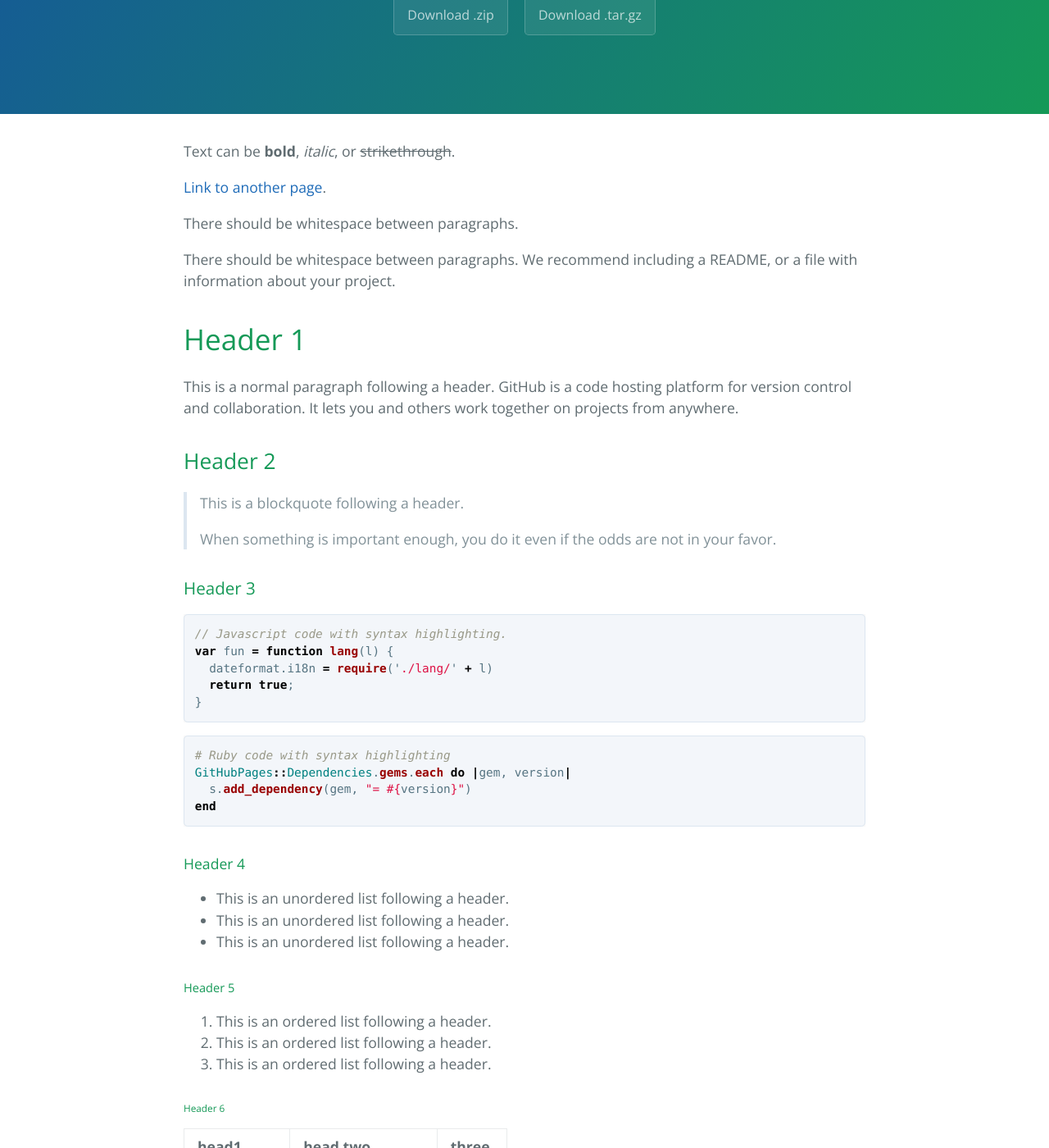
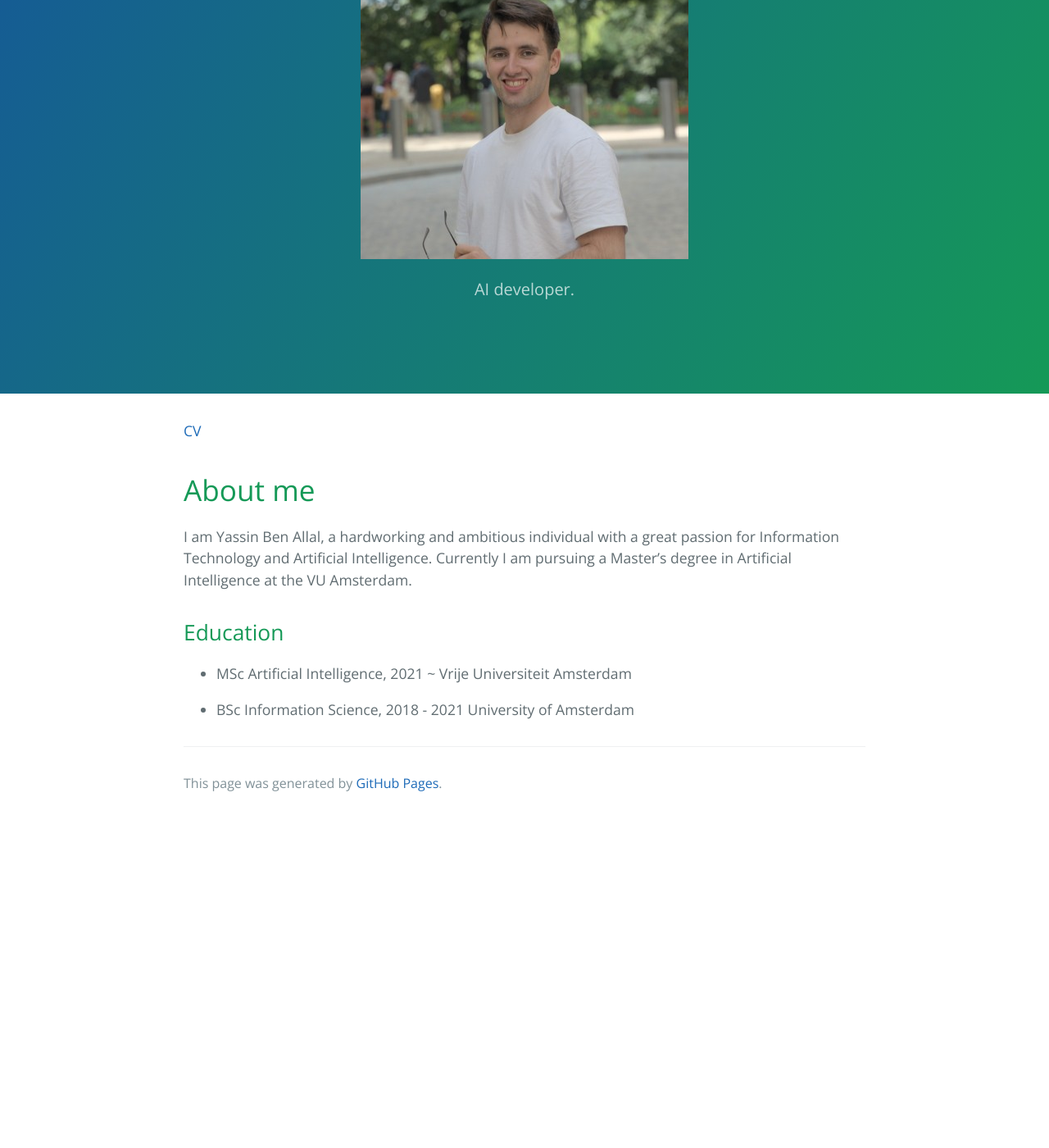
Before and after one commit to YasBenAll/YasBenAll.github.io, a Jekyll site: the page built from index.md, in a window 1280 px wide and 1400 px high, scrolled down 244 px. Shown: the whole window at 82% size. Built offline with Jekyll 4.4.1, drawn with Linux system fonts in a browser that asks for light colours; after the commit the page ends 1243 px from its top, so only the background shows below that; some of the changed text lies outside the part shown.

Commit message:
Created first version of website

````diff
--- a/_config.yml
+++ b/_config.yml
@@ -1,5 +1,6 @@
-title: Cayman theme
-description: Cayman is a clean, responsive theme for GitHub Pages.
+title: Yassin Ben Allal
+description: AI developer.
+image: assets/images/img.jpg
 show_downloads: true
 google_analytics:
 theme: jekyll-theme-cayman
--- a/_layouts/default.html
+++ b/_layouts/default.html
@@ -17,14 +17,8 @@
 
     <header class="page-header" role="banner">
       <h1 class="project-name">{{ page.title | default: site.title | default: site.github.repository_name }}</h1>
+      <img src="{{site.image | relative_url}}" alt="Logo" />
       <h2 class="project-tagline">{{ page.description | default: site.description | default: site.github.project_tagline }}</h2>
-      {% if site.github.is_project_page %}
-        <a href="{{ site.github.repository_url }}" class="btn">View on GitHub</a>
-      {% endif %}
-      {% if site.show_downloads %}
-        <a href="{{ site.github.zip_url }}" class="btn">Download .zip</a>
-        <a href="{{ site.github.tar_url }}" class="btn">Download .tar.gz</a>
-      {% endif %}
     </header>
 
     <main id="content" class="main-content" role="main">
--- a/index.md
+++ b/index.md
@@ -2,122 +2,16 @@
 layout: default
 ---
 
-Text can be **bold**, _italic_, or ~~strikethrough~~.
+[CV](files/CV_yassin_ben_allal.pdf)
 
-[Link to another page](./another-page.html).
+# About me
 
-There should be whitespace between paragraphs.
+I am Yassin Ben Allal, a hardworking and ambitious individual with a great passion for Information Technology and Artificial Intelligence. Currently I am pursuing a Master’s degree in Artificial Intelligence at the VU Amsterdam.
 
-There should be whitespace between paragraphs. We recommend including a README, or a file with information about your project.
+## Education
 
-# Header 1
+- MSc Artificial Intelligence, 2021 ~
+  Vrije Universiteit Amsterdam
 
-This is a normal paragraph following a header. GitHub is a code hosting platform for version control and collaboration. It lets you and others work together on projects from anywhere.
-
-## Header 2
-
-> This is a blockquote following a header.
->
-> When something is important enough, you do it even if the odds are not in your favor.
-
-### Header 3
-
-```js
-// Javascript code with syntax highlighting.
-var fun = function lang(l) {
-  dateformat.i18n = require('./lang/' + l)
-  return true;
-}
-```
-
-```ruby
-# Ruby code with syntax highlighting
-GitHubPages::Dependencies.gems.each do |gem, version|
-  s.add_dependency(gem, "= #{version}")
-end
-```
-
-#### Header 4
-
-*   This is an unordered list following a header.
-*   This is an unordered list following a header.
-*   This is an unordered list following a header.
-
-##### Header 5
-
-1.  This is an ordered list following a header.
-2.  This is an ordered list following a header.
-3.  This is an ordered list following a header.
-
-###### Header 6
-
-| head1        | head two          | three |
-|:-------------|:------------------|:------|
-| ok           | good swedish fish | nice  |
-| out of stock | good and plenty   | nice  |
-| ok           | good `oreos`      | hmm   |
-| ok           | good `zoute` drop | yumm  |
-
-### There's a horizontal rule below this.
-
-* * *
-
-### Here is an unordered list:
-
-*   Item foo
-*   Item bar
-*   Item baz
-*   Item zip
-
-### And an ordered list:
-
-1.  Item one
-1.  Item two
-1.  Item three
-1.  Item four
-
-### And a nested list:
-
-- level 1 item
-  - level 2 item
-  - level 2 item
-    - level 3 item
-    - level 3 item
-- level 1 item
-  - level 2 item
-  - level 2 item
-  - level 2 item
-- level 1 item
-  - level 2 item
-  - level 2 item
-- level 1 item
-
-### Small image
-
-![Octocat](https://github.githubassets.com/images/icons/emoji/octocat.png)
-
-### Large image
-
-![Branching](https://guides.github.com/activities/hello-world/branching.png)
-
-
-### Definition lists can be used with HTML syntax.
-
-<dl>
-<dt>Name</dt>
-<dd>Godzilla</dd>
-<dt>Born</dt>
-<dd>1952</dd>
-<dt>Birthplace</dt>
-<dd>Japan</dd>
-<dt>Color</dt>
-<dd>Green</dd>
-</dl>
-
-```
-Long, single-line code blocks should not wrap. They should horizontally scroll if they are too long. This line should be long enough to demonstrate this.
-```
-
-```
-The final element.
-```
+- BSc Information Science, 2018 - 2021
+  University of Amsterdam
--- /dev/null
+++ b/yassin/index.markdown
@@ -0,0 +1,6 @@
+---
+# Feel free to add content and custom Front Matter to this file.
+# To modify the layout, see https://jekyllrb.com/docs/themes/#overriding-theme-defaults
+
+layout: home
+---
````
Also changed, not shown: another-page.md (+1 -1 lines), yassin/404.html (added, +25 -0 lines), yassin/Gemfile (added, +33 -0 lines), yassin/_config.yml (added, +55 -0 lines), yassin/_posts/2023-11-07-welcome-to-jekyll.markdown (added, +29 -0 lines), yassin/about.markdown (added, +18 -0 lines), assets/images/img.jpg (added), 2 other files.
